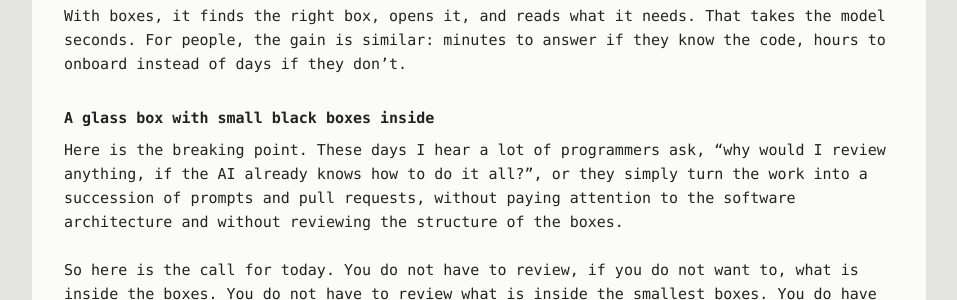
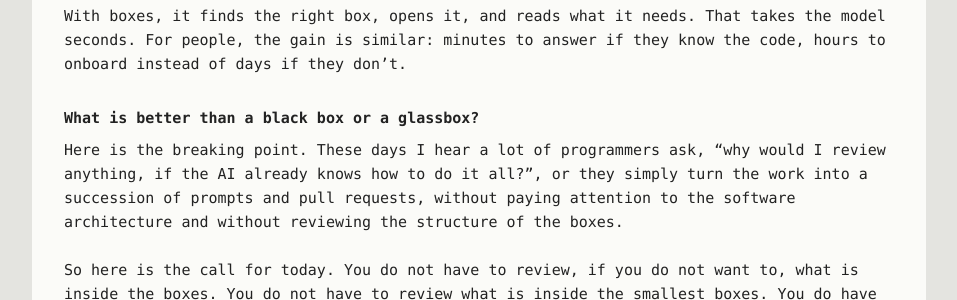
Before and after one commit to the-guish/the-dog-ate-my-typewriter, a Jekyll site: the page built from _posts/2026-11-01-my-dear-box.md, in a window 1280 px wide and 900 px high, scrolled down 2711 px. Shown: the part 151-451 px from the top of the window, without its empty margins (161-1118 px from the left). Built offline with Jekyll 4.4.1, drawn with Linux system fonts in a browser that asks for light colours; our own code applies the rules of GitHub Pages for plain Markdown files.

Commit message:
edits
Signed-off-by: Luis Castro <dev@guish.in>

```diff
--- a/_posts/2026-11-01-my-dear-box.md
+++ b/_posts/2026-11-01-my-dear-box.md
@@ -58,7 +58,7 @@ Take the requirement from before: change the pricing policy for tier-2 customers
 
 With boxes, it finds the right box, opens it, and reads what it needs. That takes the model seconds. For people, the gain is similar: minutes to answer if they know the code, hours to onboard instead of days if they don’t.
 
-## A glass box with small black boxes inside
+## What is better than a black box or a glassbox?
 
 Here is the breaking point. These days I hear a lot of programmers ask, "why would I review anything, if the AI already knows how to do it all?", or they simply turn the work into a succession of prompts and pull requests, without paying attention to the software architecture and without reviewing the structure of the boxes.
 
```
